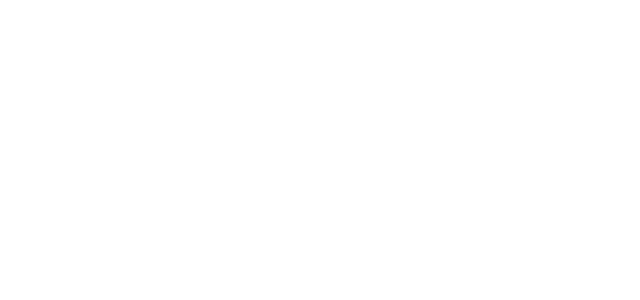
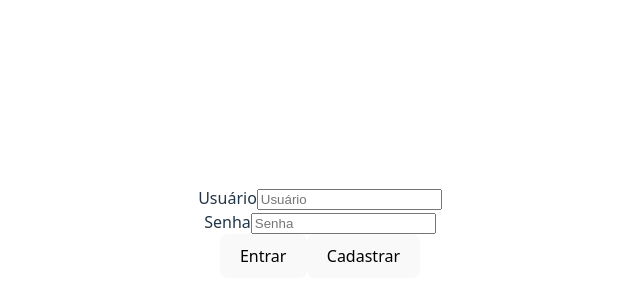
Before and after one commit to NaNNunes/teste_sys, a React (Vite) app in the folder caso_de_teste/: page / in a window 1280 px wide. Shown: the part 168-468 px from the top of the page, without its empty margins (320-960 px from the left). Built offline with nearby package versions, Linux system fonts and the light colour scheme.

Commit message:
Atualiza login

```diff
--- a/caso_de_teste/src/App.jsx
+++ b/caso_de_teste/src/App.jsx
@@ -1,9 +1,11 @@
 import './App.css'
+import Login from './components/login/Login'
 
 function App() {
 
   return (
     <>
+     <Login />
 
     </>
   )
--- a/caso_de_teste/src/components/login/Login.jsx
+++ b/caso_de_teste/src/components/login/Login.jsx
@@ -27,6 +27,7 @@
             <button type="submit" className="btn btn-primary">
               Entrar
             </button>
+            <button a="">Cadastrar</button>
           </form>
         </div>
       </div>
```
